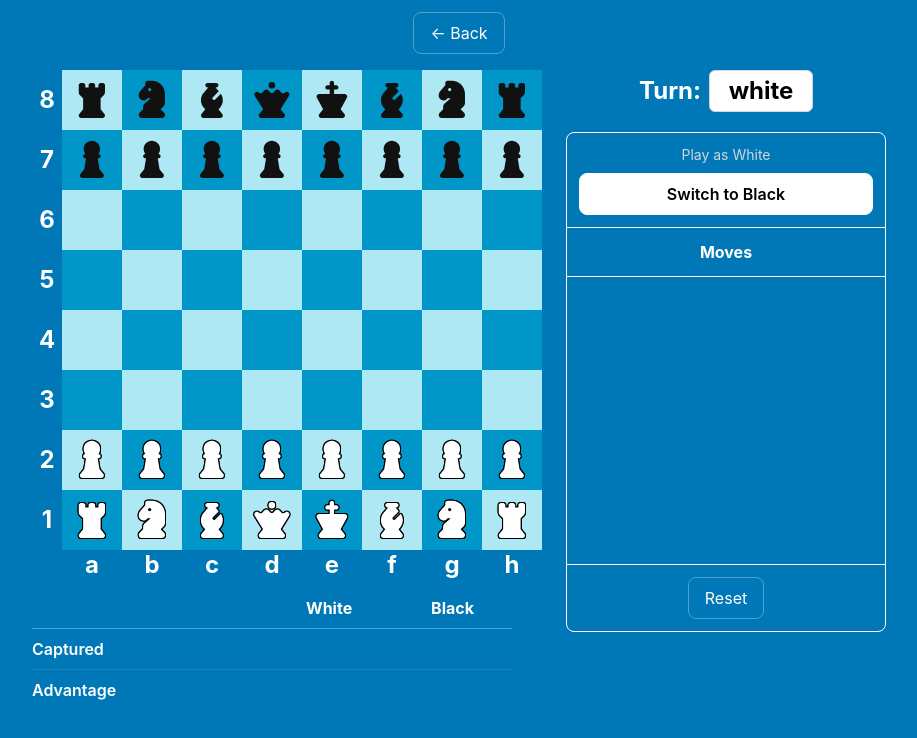
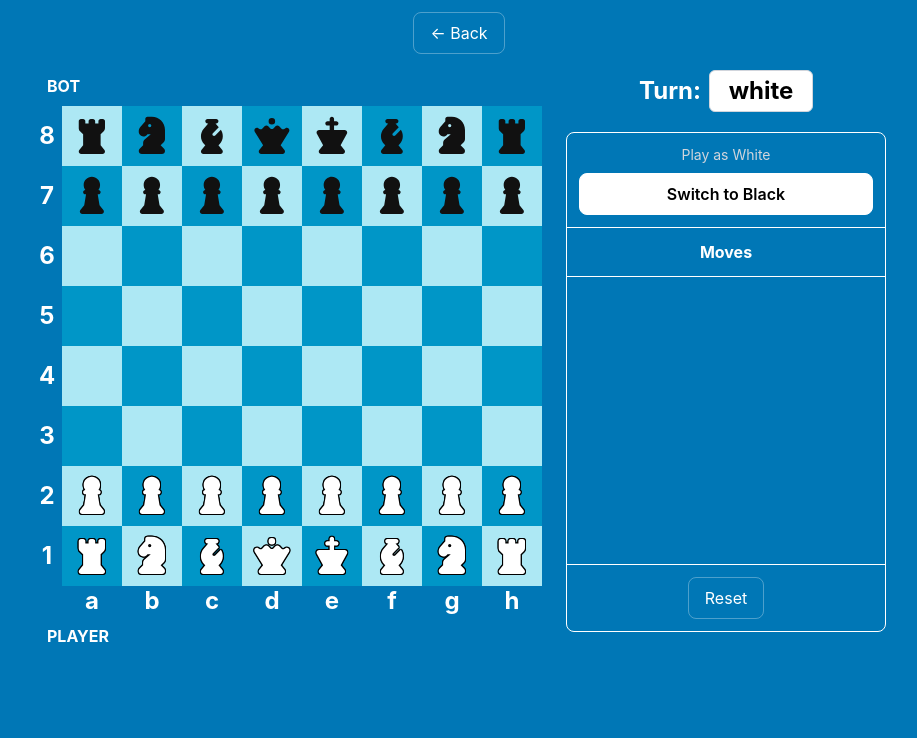
Before and after one commit to aal2015/react_ticTacToe_chess, a React (Vite) app in the folder ticTacToe_chess/: page /chess in a window 1280 px wide. Shown: the top 738 px of the page, without its empty margins (181-1098 px from the left). Built offline with nearby package versions, Linux system fonts and the light colour scheme.

Commit message:
Removed table and put piece captured and material advantage at sides of the board

```diff
--- a/ticTacToe_chess/src/components/ChessBoard.jsx
+++ b/ticTacToe_chess/src/components/ChessBoard.jsx
@@ -95,6 +95,24 @@ const ChessBoard = ({
     return (
         <>
             <div className="flex flex-col items-center">
+                <div className="w-full max-w-[480px] min-h-[32px] flex items-center justify-start gap-2 mb-1">
+                    <span className="text-white font-bold">
+                        BOT
+                    </span>
+
+                    <div className="flex items-center gap-1">
+                        {renderCapturedPieces(
+                            topCapturedPieces,
+                            playerColor === "white" ? "w" : "b"
+                        )}
+                    </div>
+
+                    <span className="text-white font-bold">
+                        {materialAdvantage < 0
+                            ? `+${Math.abs(materialAdvantage)}`
+                            : ''}
+                    </span>
+                </div>
 
                 {/* BOARD + RANK LABELS */}
                 <div className="flex">
@@ -229,63 +247,25 @@ const ChessBoard = ({
                         </div>
                     ))}
                 </div>
-            </div>
 
+                <div className="w-full max-w-[480px] min-h-[32px] flex items-center justify-start gap-2 mt-1">
+                    <span className="text-white font-bold">
+                        PLAYER
+                    </span>
 
-            <div className="w-full max-w-[480px] mt-2">
+                    <div className="flex items-center gap-1">
+                        {renderCapturedPieces(
+                            bottomCapturedPieces,
+                            playerColor === "white" ? "b" : "w"
+                        )}
+                    </div>
 
-                <table className="w-full text-white text-center border-collapse">
-
-                    <thead>
-                        <tr className="border-b border-white/30">
-                            <th className="text-left py-2"></th>
-                            <th className="py-2">White</th>
-                            <th className="py-2">Black</th>
-                        </tr>
-                    </thead>
-
-                    <tbody>
-
-                        <tr className="border-b border-white/10">
-                            <td className="text-left py-2 font-semibold">
-                                Captured
-                            </td>
-
-                            <td className="py-2">
-                                <div className="flex flex-wrap justify-center gap-1">
-                                    {renderCapturedPieces(capturedData.b, 'b')}
-                                </div>
-                            </td>
-
-                            <td className="py-2">
-                                <div className="flex flex-wrap justify-center gap-1">
-                                    {renderCapturedPieces(capturedData.w, 'w')}
-                                </div>
-                            </td>
-                        </tr>
-
-                        <tr>
-                            <td className="text-left py-2 font-semibold">
-                                Advantage
-                            </td>
-
-                            <td className="py-2 font-bold">
-                                {materialAdvantage > 0
-                                    ? `+${materialAdvantage}`
-                                    : ''}
-                            </td>
-
-                            <td className="py-2 font-bold">
-                                {materialAdvantage < 0
-                                    ? `+${Math.abs(materialAdvantage)}`
-                                    : ''}
-                            </td>
-                        </tr>
-
-                    </tbody>
-
-                </table>
-
+                    <span className="text-white font-bold">
+                        {materialAdvantage > 0
+                            ? `+${materialAdvantage}`
+                            : ''}
+                    </span>
+                </div>
             </div>
         </>
     );
```
